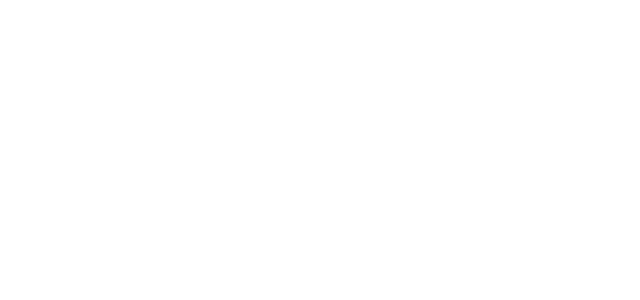
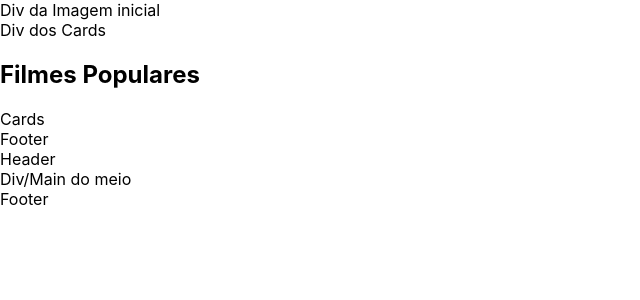
Before and after one commit to AnnaPeBraz/fullflix, a React (Create React App) app: page / in a window 1280 px wide. Shown: the top 300 px of the page, without its empty margins (0-640 px from the left). Built offline with nearby package versions, Linux system fonts and the light colour scheme.

Commit message:
criação da chamada de api

```diff
--- a/package.json
+++ b/package.json
@@ -6,9 +6,12 @@
     "@testing-library/jest-dom": "^5.16.4",
     "@testing-library/react": "^13.3.0",
     "@testing-library/user-event": "^13.5.0",
+    "axios": "^0.27.2",
     "react": "^18.2.0",
     "react-dom": "^18.2.0",
+    "react-router-dom": "^6.3.0",
     "react-scripts": "5.0.1",
+    "styled-components": "^5.3.5",
     "web-vitals": "^2.1.4"
   },
   "scripts": {
--- a/src/App.js
+++ b/src/App.js
@@ -1,7 +1,11 @@
+import { Detalhes } from "./paginas/detalhes";
+import Inicial from "./paginas/home";
 
 function App() {
   return (
     <div className="App">
+      <Inicial/>
+      <Detalhes/>
     </div>
   );
 }
--- a/src/Componentes/cards.jsx
+++ b/src/Componentes/cards.jsx
@@ -0,0 +1,7 @@
+
+
+export function Cards (){
+    return(
+        <div>Cards</div>
+    )
+}
--- a/src/Componentes/footer.jsx
+++ b/src/Componentes/footer.jsx
@@ -2,6 +2,6 @@ import React from "react";
 
 export function Footer(){
     return(
-        <div>Footer</div>
+        <footer>Footer</footer>
     )
 }
--- a/src/Componentes/header.jsx
+++ b/src/Componentes/header.jsx
@@ -0,0 +1,9 @@
+
+
+export const Header = () =>{
+    return(
+        <div>
+            Header
+        </div>
+    )
+}
--- a/src/paginas/detalhes.jsx
+++ b/src/paginas/detalhes.jsx
@@ -1,7 +1,14 @@
+import { Footer } from "../Componentes/Footer";
+import { Header } from "../Componentes/header";
+
 export function Detalhes(){
     return(
         <div>
-
+            <Header/>
+            <main>
+                Div/Main do meio
+            </main>
+            <Footer/>
         </div>
     )
 }
--- a/src/paginas/home.jsx
+++ b/src/paginas/home.jsx
@@ -1,12 +1,18 @@
-import { Footer } from "../Componentes/footer";
+import { Cards } from "../Componentes/Cards";
+import { Footer } from "../Componentes/Footer";
 
-export default function Inicial(){
+function Inicial(){
     return( // return sempre retorna html, css ou jsx
     //jsx precisa de uma div pai.
         <div>
            <div>Div da Imagem inicial</div>
-           <div>Div dos Cards</div>
+           <div>Div dos Cards
+                <h2>Filmes Populares</h2>
+                <Cards/>
+           </div>
            <Footer/>
         </div>
     )
 }
+
+export default Inicial;
```
Also changed, not shown: src/assets/apis/api.js (added, +11 -0 lines), 1 other file (tests, documents, lock files or other folders).
